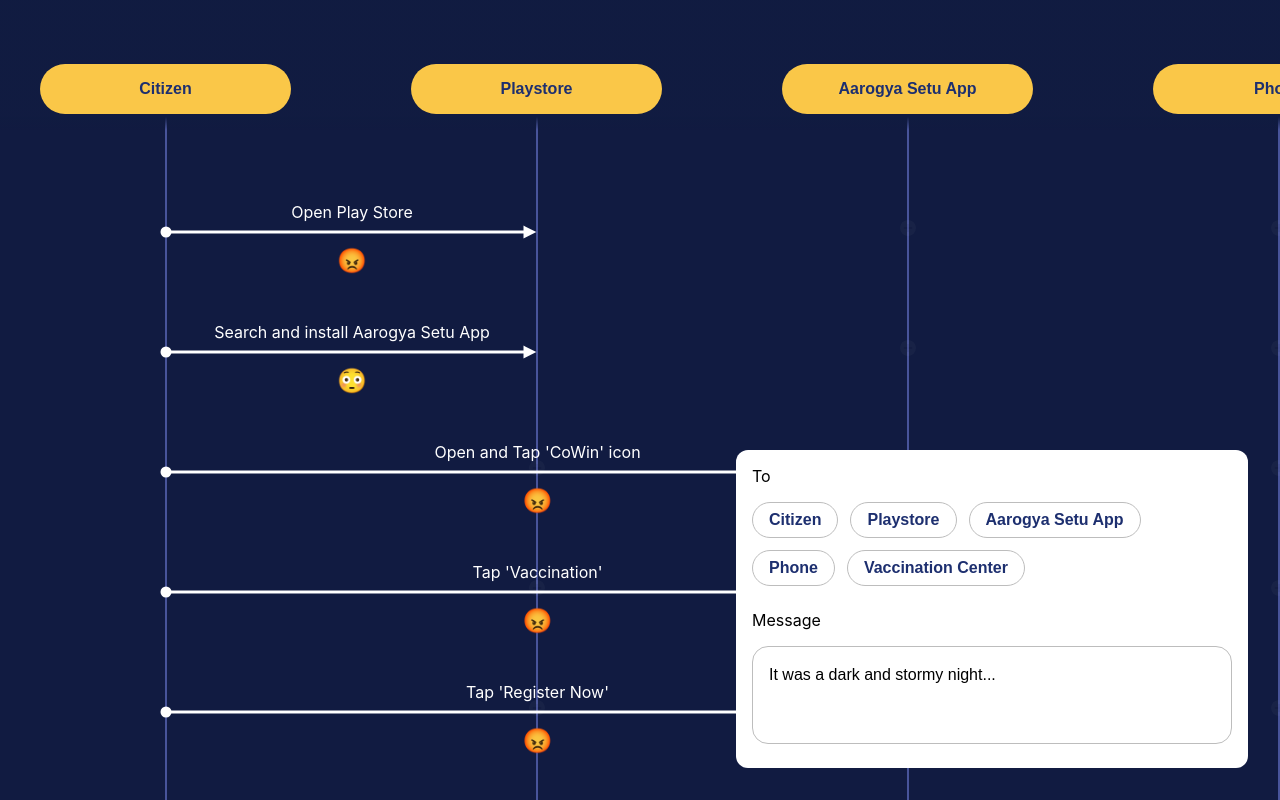
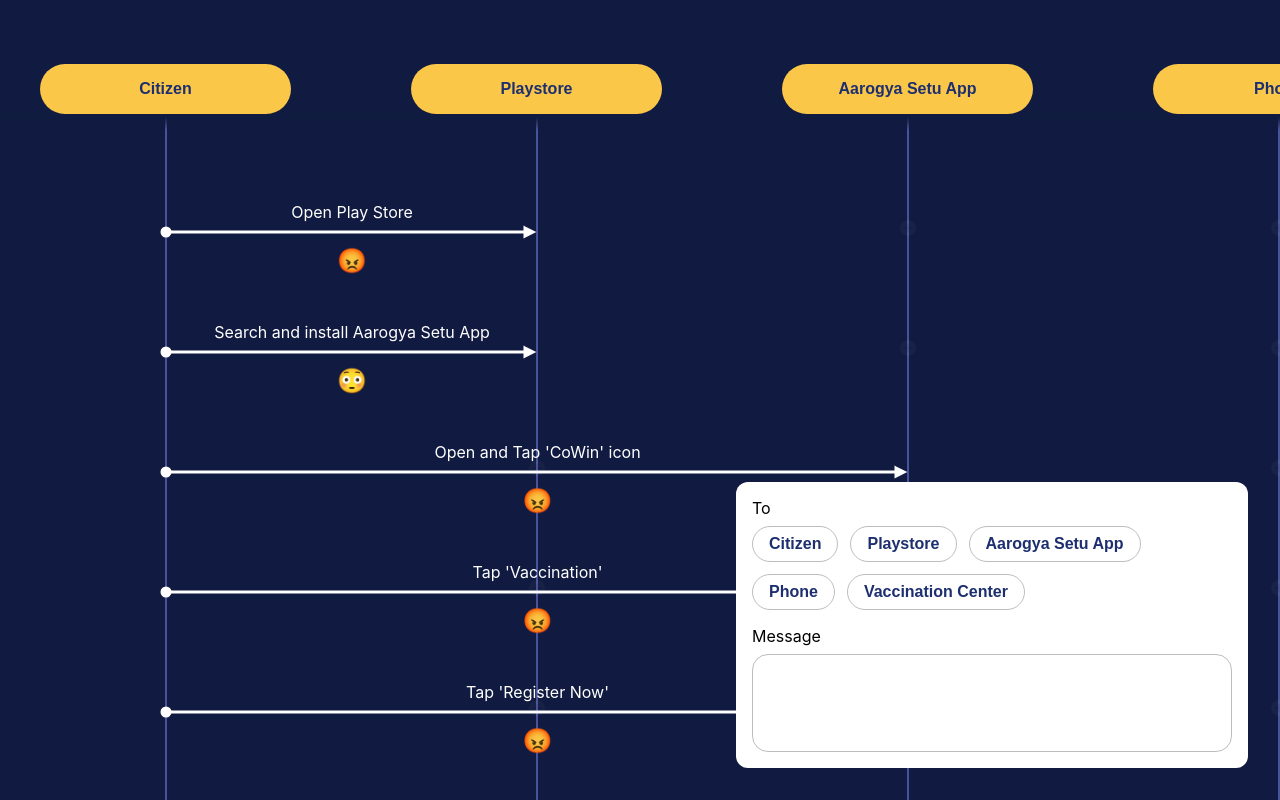
Before and after one commit to RishabhReactJS/ecosys_map, a React (Create React App) app: page / in a window 1280 px wide. Built offline with nearby package versions, Linux system fonts and the light colour scheme.

Commit message:
padding changes

```diff
--- a/src/components/AddStep/AddStep.css
+++ b/src/components/AddStep/AddStep.css
@@ -25,7 +25,6 @@
     display: flex;
     flex-direction: row;
     align-items: center;
-    padding: 8px 0px;
     width: -webkit-fill-available;
 }
 
--- a/src/components/AddStep/AddStep.js
+++ b/src/components/AddStep/AddStep.js
@@ -20,7 +20,7 @@
                     <label for="story" className="label">Message</label>
                     <div className="value">
                         <textarea id="story" name="story" className="textbox">
-                            It was a dark and stormy night...
+
                         </textarea>
                     </div>
                 </div>
```
